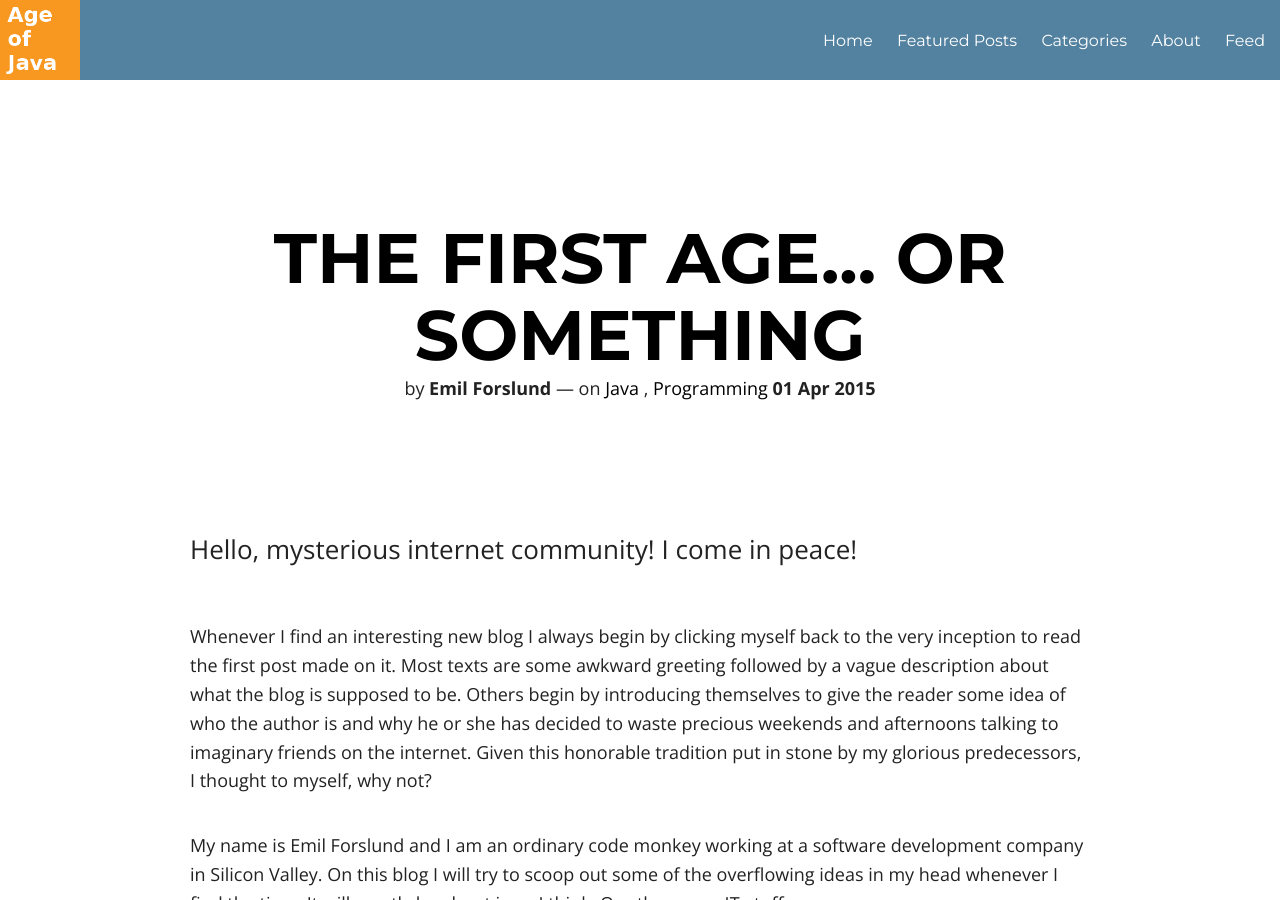
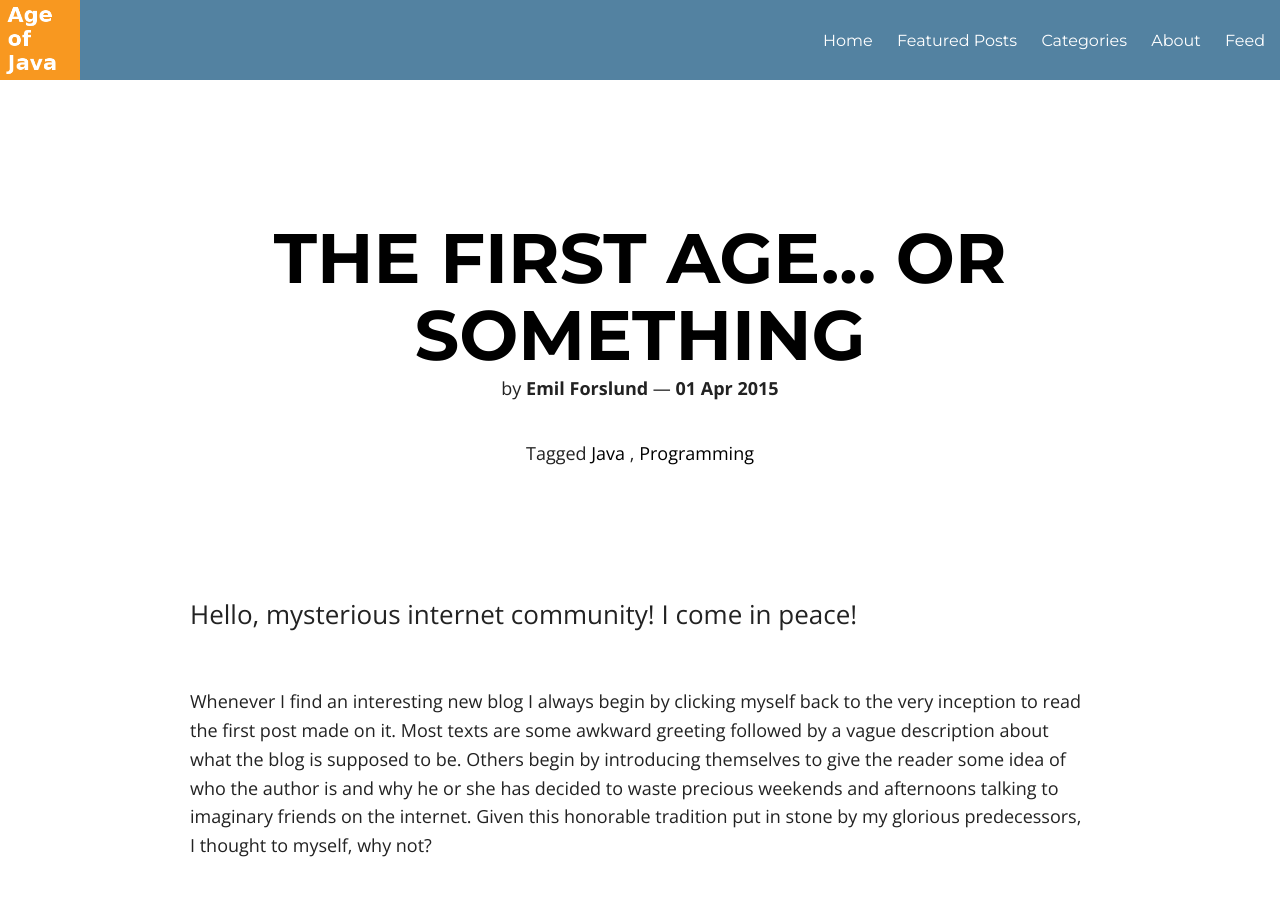
Before and after one commit to ageofjavablog/website, a Jekyll site: the page built from _posts/2015-04-01-The-First-Age-or-something.md, in a window 1280 px wide and 900 px high. Built offline with Jekyll 4.4.1, drawn with Linux system fonts in a browser that asks for light colours; nearby versions of some CDN libraries.

Commit message:
Move tags to separate line

```diff
--- a/_layouts/post.html
+++ b/_layouts/post.html
@@ -70,7 +70,8 @@ Description: Awesome dude, awesome life
                     <div class="small-12 columns">
                         <div class="notepad-post-meta-simple">
                             <h1>{{ page.title }}</h1>
-                            <p>by <strong>{{ site.owner.name }}</strong> &#8212; {% assign tagsize = page.tags.size %}{% if tagsize != 0 %}on {% for tag in page.tags %}<a href="{{ site.url }}/tags/index.html#{{ tag | cgi_encode }}" data-toggle="tooltip" title="Posts tagged with {{ tag }}" rel="tag">{{ tag }}</a>{% unless forloop.last %}&nbsp;&comma;&nbsp;{% endunless %}{% endfor %}{% endif %} <strong><time datetime="{{ page.date | date_to_xmlschema }}">{{ page.date | date: "%d %b %Y" }}</time></strong></p>
+                            <p>by <strong>{{ site.owner.name }}</strong> &#8212; <strong><time datetime="{{ page.date | date_to_xmlschema }}">{{ page.date | date: "%d %b %Y" }}</time></strong></p>
+                            {% assign tagsize = page.tags.size %}{% if tagsize != 0 %}<p>Tagged {% for tag in page.tags %}<a href="{{ site.url }}/tags/index.html#{{ tag | cgi_encode }}" data-toggle="tooltip" title="Posts tagged with {{ tag }}" rel="tag">{{ tag }}</a>{% unless forloop.last %}&nbsp;&comma;&nbsp;{% endunless %}{% endfor %}</p>{% endif %}
                         </div>
                     </div>
                 </div>
```
